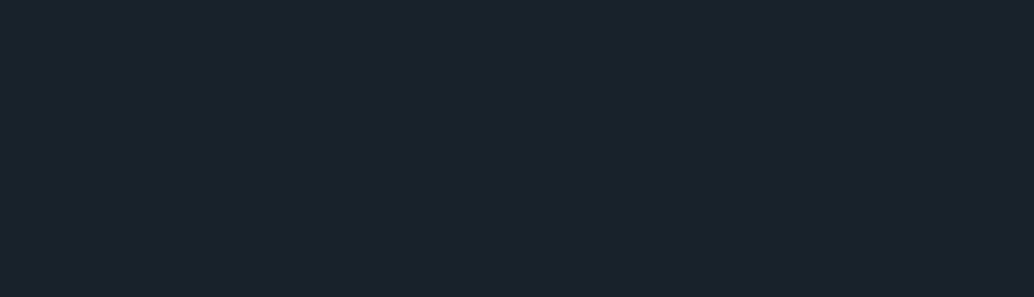
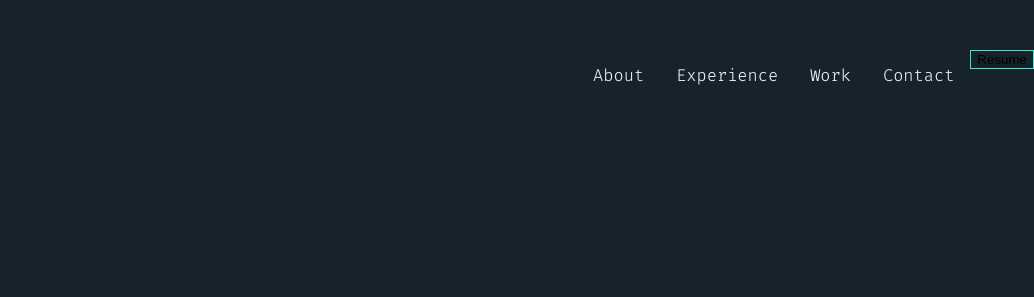
Before and after one commit to katherine-walton/katherine-walton.github.io, a plain HTML site: page index.html in a window 1280 px wide. Shown: the top 297 px of the page, without its empty margins (246-1280 px from the left). Drawn offline with Linux system fonts and the light colour scheme.

Commit message:
navbar and resume button

```diff
--- a/index.html
+++ b/index.html
@@ -9,6 +9,15 @@
 	</head>
 
 	<body>
+			<div class="topnav">
+			  <!-- <a class="active" href="#home">Home</a> -->
+			  <a href="#news">About</a>
+			  <a href="#contact">Experience</a>
+			  <a href="#about">Work</a>
+			  <a href="#about">Contact</a>
+			  <button class="button">Resume</button>
+			</div>
+
 		<div class="container">
 			<section class="header">
 				<green-accent class = "title">Hi, my name is</green-accent>
--- a/stylesheet.css
+++ b/stylesheet.css
@@ -25,6 +25,9 @@ h2 {
 	margin 1em 0;
 	padding: 0;
 }
+.container {
+	display: block;
+}
 
 green-accent {
 	/*font-family: 'Source Code Pro', monospace;*/
@@ -39,3 +42,50 @@ grey-text {
 	color: #969899;
 	display: block;
 }
+
+/* Add a black background color to the top navigation */
+.topnav {
+  background-color: #18222b;
+  /*overflow: hidden;*/
+  /*float: right;*/
+  /*align-content: right;*/
+     /*width:500px;
+    margin:50px ;
+    float:right;
+    top:-40px;*/
+    position: absolute;
+    top: 50px;
+    right: 0px;
+}
+
+/* Style the links inside the navigation bar */
+.topnav a {
+  float: left;
+  /*color: #f2f2f2;*/
+  text-align: center;
+  padding: 14px 16px;
+  text-decoration: none;
+  font-size: 17px;
+  font-family: 'Fira Code', monospace;
+  color: #EEE;
+
+}
+
+/* Change the color of links on hover */
+.topnav a:hover {
+  background-color: #18222b;
+  color: #34ebcc;
+  /*text-decoration: none;*/
+}
+
+/* Add a color to the active/current link */
+.topnav a.active {
+  background-color: #18222b;
+  color: white;
+}
+
+.button {
+  background-color: #18222b;
+  color: ##34ebcc;
+  border: 1px solid #34ebcc;
+}
```
